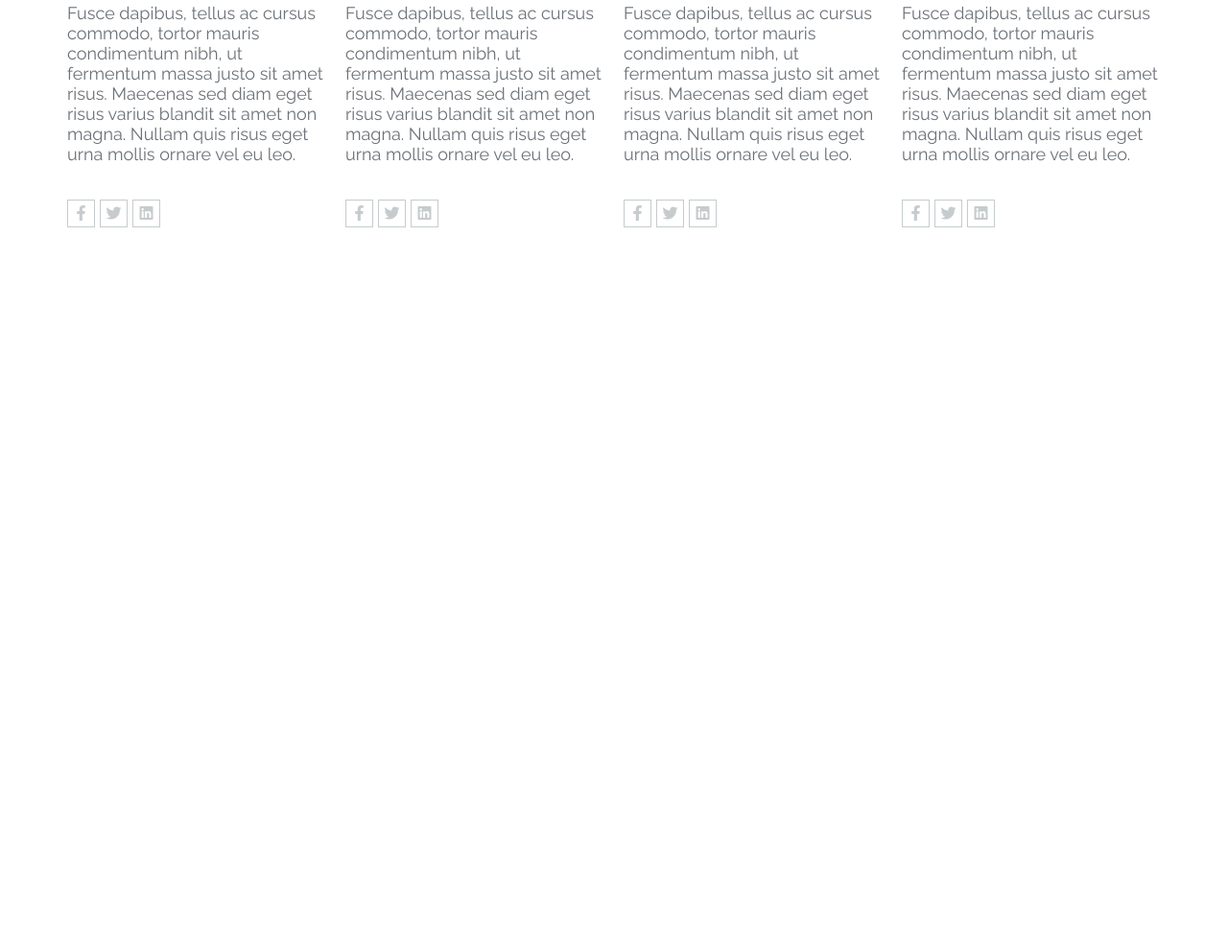
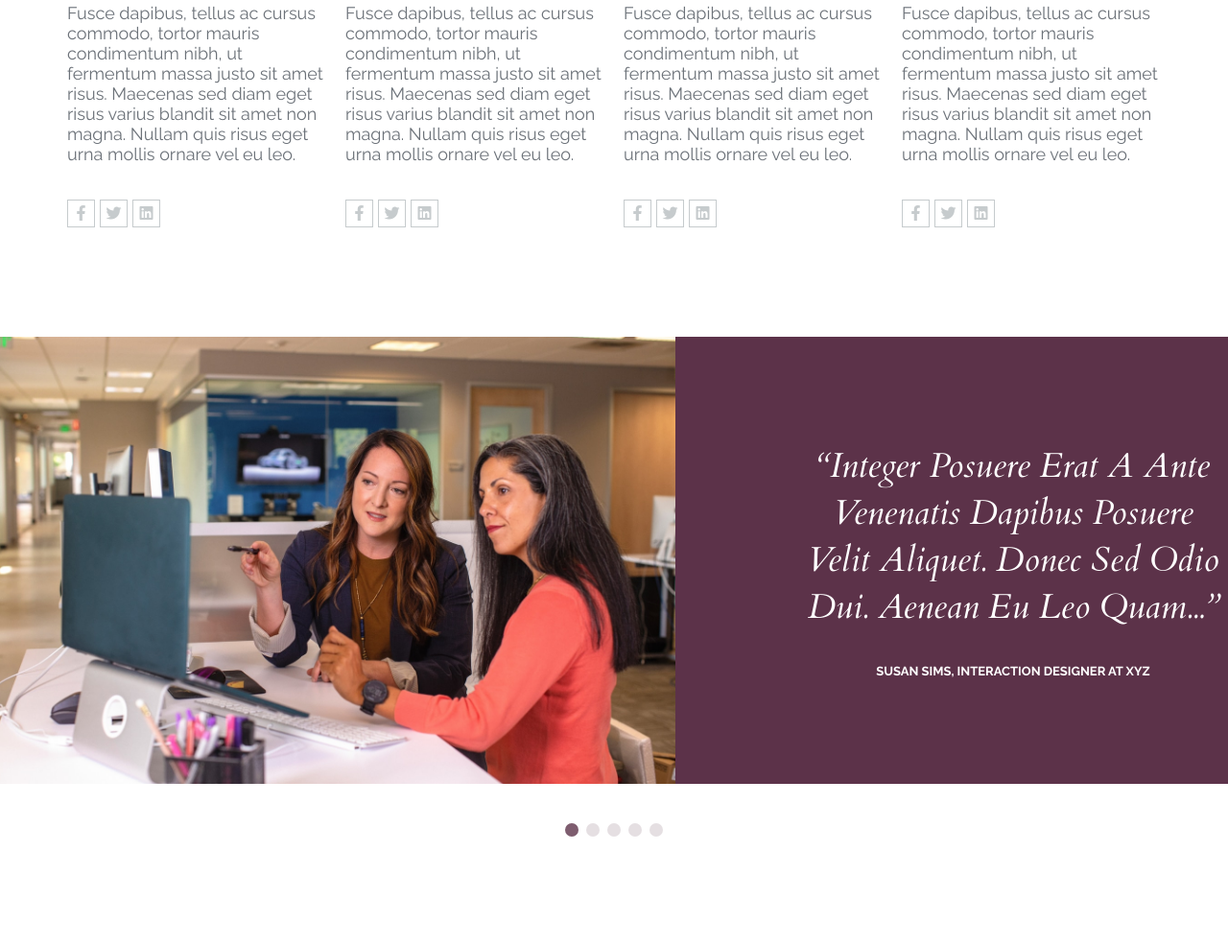
Before and after one commit to Nazareth02/Study-Project__1, a website built with Parcel: page src/index.html in a window 1280 px wide. Shown: the part 3227-4213 px from the top of the page at 96% size. Before the commit the page ends 3564 px from the top, so only its background shows below. Built offline with nearby package versions, Linux system fonts and the light colour scheme; grey boxes are pictures that could not be loaded.

Commit message:
section swiper

```diff
--- a/src/index.html
+++ b/src/index.html
@@ -5,6 +5,12 @@
     <meta http-equiv="X-UA-Compatible" content="IE=edge" />
     <meta name="viewport" content="width=device-width, initial-scale=1.0" />
     <link rel="stylesheet" href="./sass/index.scss" />
+    <link
+      rel="stylesheet"
+      href="https://cdn.jsdelivr.net/npm/swiper@8/swiper-bundle.min.css"
+    />
+
+    <script src="https://cdn.jsdelivr.net/npm/swiper@8/swiper-bundle.min.js"></script>
     <script type="module" src="./js/index.js"></script>
     <title>Nazar-Project__1</title>
   </head>
@@ -306,5 +312,107 @@
         </div>
       </div>
     </section>
+    <section class="swiper-section">
+      <!-- Slider main container -->
+      <div class="swiper">
+        <!-- Additional required wrapper -->
+        <div class="swiper-wrapper">
+          <!-- Slides -->
+          <div class="swiper-slide">
+            <div class="swiper-slide__wrap-first">
+              <div class="swiper-slide__image">
+                <img src="./all img/swiper img/swiper-img__1.png" alt="image" />
+              </div>
+              <div class="swiper-slide__wrap__text">
+                <div class="swiper-slide__text">
+                  <p>
+                    “Integer posuere erat a ante venenatis dapibus posuere velit
+                    aliquet. Donec sed odio dui. Aenean eu leo quam...”
+                  </p>
+                </div>
+                <div class="swiper-slide__name">
+                  <p>Susan Sims, Interaction Designer at XYZ</p>
+                </div>
+              </div>
+            </div>
+          </div>
+
+          <div class="swiper-slide">
+            <div class="swiper-slide__wrap-second">
+              <div class="swiper-slide__image">
+                <img src="./all img/swiper img/swiper-img__2.png" alt="image" />
+              </div>
+              <div class="swiper-slide__wrap__text">
+                <div class="swiper-slide__text">
+                  <p>
+                    “Integer posuere erat a ante venenatis dapibus posuere velit
+                    aliquet. Donec sed odio dui. Aenean eu leo quam...”
+                  </p>
+                </div>
+                <div class="swiper-slide__name">
+                  <p>Susan Sims, Interaction Designer at XYZ</p>
+                </div>
+              </div>
+            </div>
+          </div>
+          <div class="swiper-slide">
+            <div class="swiper-slide__wrap-first">
+              <div class="swiper-slide__image">
+                <img src="./all img/swiper img/swiper-img__3.png" alt="image" />
+              </div>
+              <div class="swiper-slide__wrap__text">
+                <div class="swiper-slide__text">
+                  <p>
+                    “Integer posuere erat a ante venenatis dapibus posuere velit
+                    aliquet. Donec sed odio dui. Aenean eu leo quam...”
+                  </p>
+                </div>
+                <div class="swiper-slide__name">
+                  <p>Susan Sims, Interaction Designer at XYZ</p>
+                </div>
+              </div>
+            </div>
+          </div>
+          <div class="swiper-slide">
+            <div class="swiper-slide__wrap-second">
+              <div class="swiper-slide__image">
+                <img src="./all img/swiper img/swiper-img__4.png" alt="image" />
+              </div>
+              <div class="swiper-slide__wrap__text">
+                <div class="swiper-slide__text">
+                  <p>
+                    “Integer posuere erat a ante venenatis dapibus posuere velit
+                    aliquet. Donec sed odio dui. Aenean eu leo quam...”
+                  </p>
+                </div>
+                <div class="swiper-slide__name">
+                  <p>Susan Sims, Interaction Designer at XYZ</p>
+                </div>
+              </div>
+            </div>
+          </div>
+          <div class="swiper-slide">
+            <div class="swiper-slide__wrap-first">
+              <div class="swiper-slide__image">
+                <img src="./all img/swiper img/swiper-img__5.png" alt="image" />
+              </div>
+              <div class="swiper-slide__wrap__text">
+                <div class="swiper-slide__text">
+                  <p>
+                    “Integer posuere erat a ante venenatis dapibus posuere velit
+                    aliquet. Donec sed odio dui. Aenean eu leo quam...”
+                  </p>
+                </div>
+                <div class="swiper-slide__name">
+                  <p>Susan Sims, Interaction Designer at XYZ</p>
+                </div>
+              </div>
+            </div>
+          </div>
+        </div>
+        <!-- If we need pagination -->
+        <div class="swiper-pagination"></div>
+      </div>
+    </section>
   </body>
 </html>
--- a/src/js/index.js
+++ b/src/js/index.js
@@ -1 +1,28 @@
-console.log("Hello, World!");
+const swiper = new Swiper(".swiper", {
+  // Optional parameters
+  direction: "horizontal",
+  loop: true,
+
+  // If we need pagination
+  pagination: {
+    el: ".swiper-pagination",
+    type: "bullets",
+    clickable: true,
+  },
+  keyboard: {
+    enabled: true,
+    OnlyInViewport: true,
+    pageUpDown: true,
+  },
+
+  // Navigation arrows
+  navigation: {
+    nextEl: ".swiper-button-next",
+    prevEl: ".swiper-button-prev",
+  },
+
+  // And if we need scrollbar
+  scrollbar: {
+    el: ".swiper-scrollbar",
+  },
+});
--- a/src/sass/_cdn.scss
+++ b/src/sass/_cdn.scss
@@ -1,5 +1,5 @@
 //google fonts//
-@import url("https://fonts.googleapis.com/css2?family=Raleway:wght@400;500;700;900&display=swap");
+@import url("https://fonts.googleapis.com/css2?family=Cardo:ital@1&family=Raleway:wght@400;500;700;900&display=swap");
 
 //font awesome//
 @import url("https://cdnjs.cloudflare.com/ajax/libs/font-awesome/6.2.0/css/all.min.css");
--- a/src/sass/index.scss
+++ b/src/sass/index.scss
@@ -5,6 +5,7 @@
 @import "features.scss";
 @import "works.scss";
 @import "team.scss";
+@import "swiper.scss";
 * {
   margin: 0;
   padding: 0;
@@ -14,6 +15,7 @@
 }
 
 html {
+  font-family: "Cardo", serif;
   font-family: "Raleway", sans-serif;
 }
 .container {
--- /dev/null
+++ b/src/sass/swiper.scss
@@ -0,0 +1,84 @@
+.swiper-section {
+  padding-top: 14px;
+  padding-bottom: 100px;
+  position: relative;
+}
+.swiper {
+  max-width: 1511px;
+  height: 535px;
+}
+
+.swiper-pagination {
+  position: absolute;
+  background: #ffffff;
+
+  .swiper-pagination-bullet {
+    width: 14px;
+    height: 14px;
+    background-color: #7e5d6f;
+  }
+}
+.swiper-slide {
+  // .swiper-slide__wrap-fist
+
+  &__wrap-first {
+    display: flex;
+
+    background: #5c3249;
+  }
+
+  // .swiper-slide__image
+
+  .swiper-slide__image {
+    max-width: 741px;
+
+    & img {
+      display: block;
+      width: 100%;
+    }
+  }
+
+  // .swiper-slide__text
+
+  &__text {
+    max-width: 471px;
+
+    & p {
+      font-family: "Cardo";
+      font-style: italic;
+      font-weight: 400;
+      font-size: $_36px;
+      line-height: 49px;
+      text-align: center;
+      text-transform: capitalize;
+      color: #ffffff;
+    }
+  }
+
+  // .swiper-slide__name
+  .swiper-slide__name p {
+    margin-top: 35px;
+    font-family: "Raleway";
+    font-style: normal;
+    font-weight: 700;
+    font-size: 0.8125rem;
+    line-height: 15px;
+    text-transform: uppercase;
+    color: #ffffff;
+    text-align: center;
+  }
+
+  // .swiper-slide__wrap-second
+
+  &__wrap-second {
+    display: flex;
+    // max-height: 535px;
+    background: #353c65;
+  }
+}
+.swiper-slide__wrap__text {
+  margin-left: 10%;
+  flex-direction: column;
+  display: flex;
+  justify-content: center;
+}
--- a/src/sass/team.scss
+++ b/src/sass/team.scss
@@ -17,12 +17,12 @@
   @media (max-width: 1135px) {
     margin-right: 10px;
     &:nth-child(4) {
-      margin-top: -50px;
+      // margin-top: -50px;
     }
   }
   @media (max-width: 870px) {
     &:nth-child(3) {
-      margin-top: -50px;
+      // margin-top: -50px;
     }
   }
   @media (max-width: 590px) {
```
Also changed, not shown: src/all img/swiper img/swiper-img__1.png (added), 4 other files.
